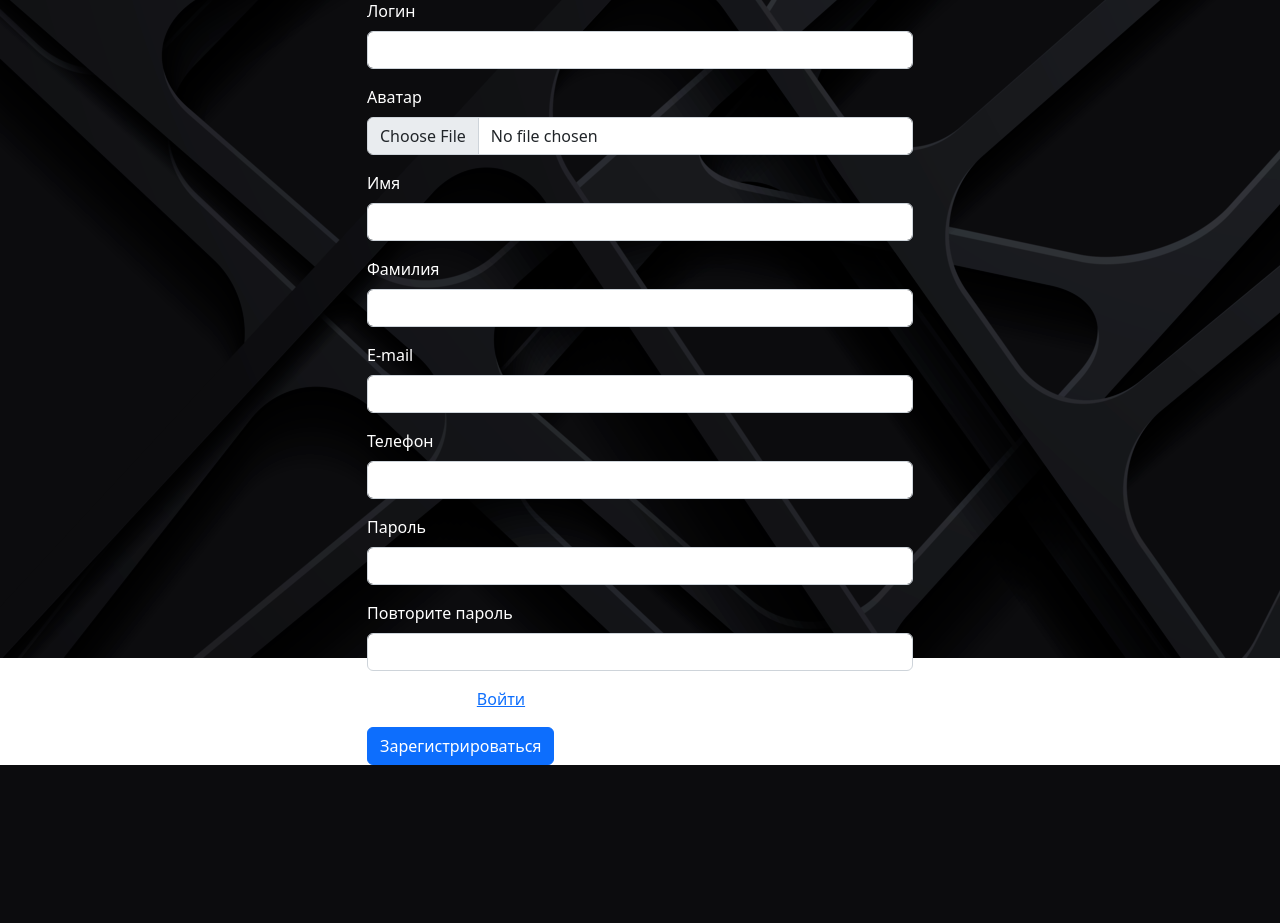
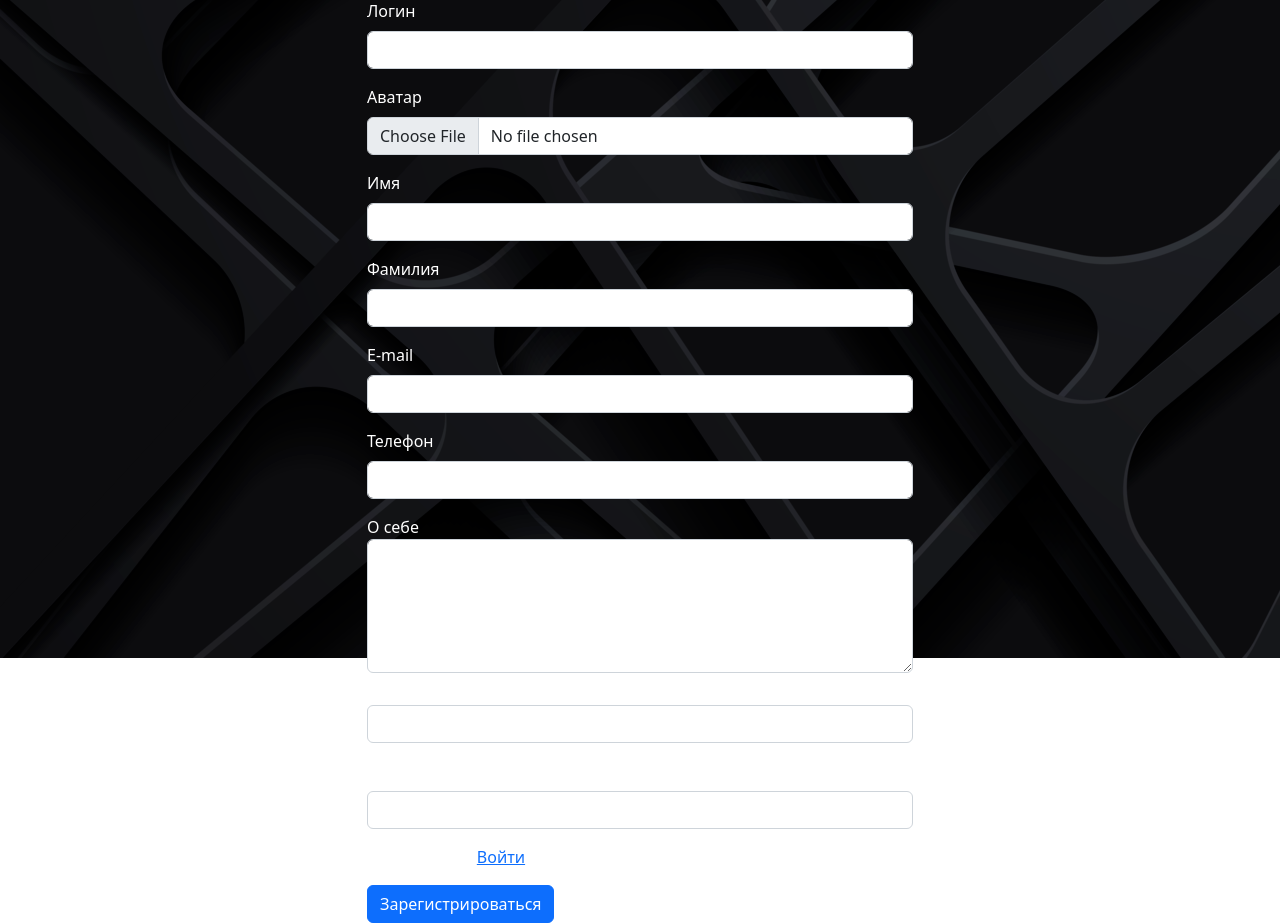
Before and after one commit to Regomal/Rob_in_Hoodie, a Django app: template templates/user/register.html in a window 1280 px wide. Shown: the part 422-1345 px from the top of the page. Before the commit the page ends 1187 px from the top, so only its background shows below. Run offline with Django 4.2, Linux system fonts and the light colour scheme; the template is opened without the code that fills it, so the values that code supplies are empty; the visitor is signed in with stand-in values (Sample User, id 1); parts of the project's set-up code (start-up, migrations or seed data) failed here and were passed over.

Commit message:
User "About me"

```diff
--- a/apps/user/admin.py
+++ b/apps/user/admin.py
@@ -11,7 +11,7 @@
 class UserAdmin(UserAdmin):
     fieldsets = (
         (None, {"fields": ("username", "password")}),
-        (_("Personal info"), {"fields": ("first_name", "last_name", "email", "phone", "image_tag", "image")}),
+        (_("Personal info"), {"fields": ("first_name", "last_name", "email", "phone", "about", "image_tag", "image")}),
         (
             _("Permissions"),
             {
--- a/apps/user/models.py
+++ b/apps/user/models.py
@@ -9,6 +9,7 @@
 
 class User(AbstractUser):
     phone = PhoneNumberField(verbose_name='Телефон', blank=True, null=True)
+    about = models.TextField(verbose_name='О себе', null=True, blank=True)
     image = ProcessedImageField(
         verbose_name='Изображение',
         upload_to='user/',
--- a/templates/user/register.html
+++ b/templates/user/register.html
@@ -44,6 +44,10 @@
                     <label for="phone" class="form-label">Телефон</label>
                     <input type="text" class="form-control" id="phone" name="phone" required>
                 </div>
+                <div class="form-group">
+                    <label for="about">О себе</label>
+                    <textarea class="form-control" id="about" name="about" rows="5"></textarea>
+                </div>
                 <div class="mb-3">
                     <label for="password" class="form-label">Пароль</label>
                     <input type="password" class="form-control" id="password" name="password">
```
Also changed, not shown: apps/user/forms.py (+9 -1 lines), apps/user/migrations/0003_user_about.py (added), media/user/about_him.jpg (added), media/user/ava_2_Jcp7A2M.jfif (added), 1 other file.
